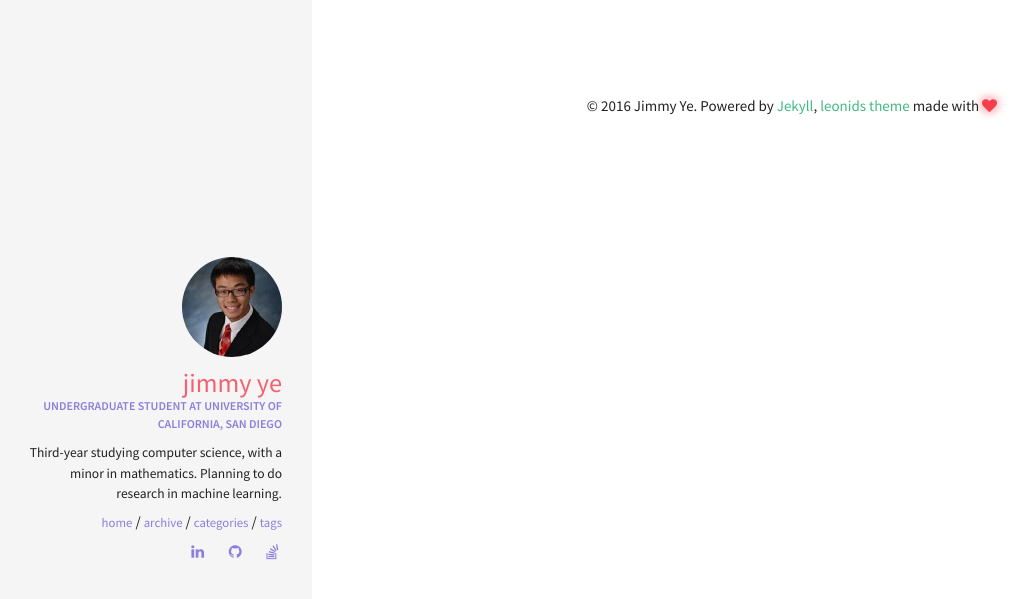
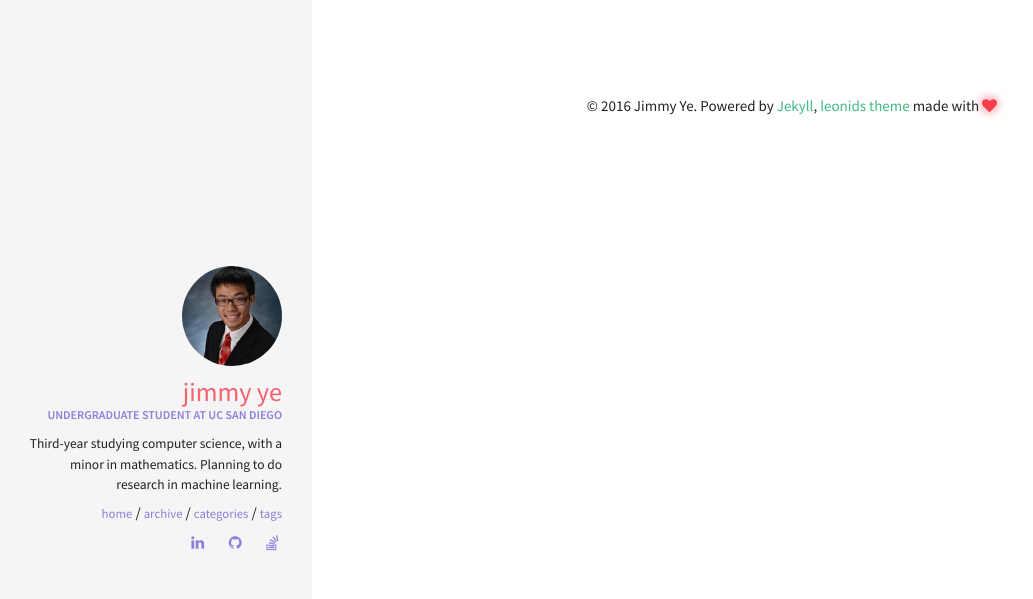
Before and after one commit to rationalis/rationalis.github.io, a Jekyll site: the page built from index.html, in a window 1280 px wide. Shown: the top 599 px of the page, without its empty margins (8-1041 px from the left). Built offline with Jekyll 4.4.1, drawn with Linux system fonts in a browser that asks for light colours.

Commit message:
Shorten to UC San Diego

```diff
--- a/_config.yml
+++ b/_config.yml
@@ -35,7 +35,7 @@ kramdown:
 owner:
   name: Jimmy Ye
   avatar: avatar.jpg
-  job: "Undergraduate student at University of California, San Diego"
+  job: "Undergraduate student at UC San Diego"
   bio: "Third-year studying computer science, with a minor in mathematics. Planning to do research in machine learning."
   email:
   disqus-shortname:
```
